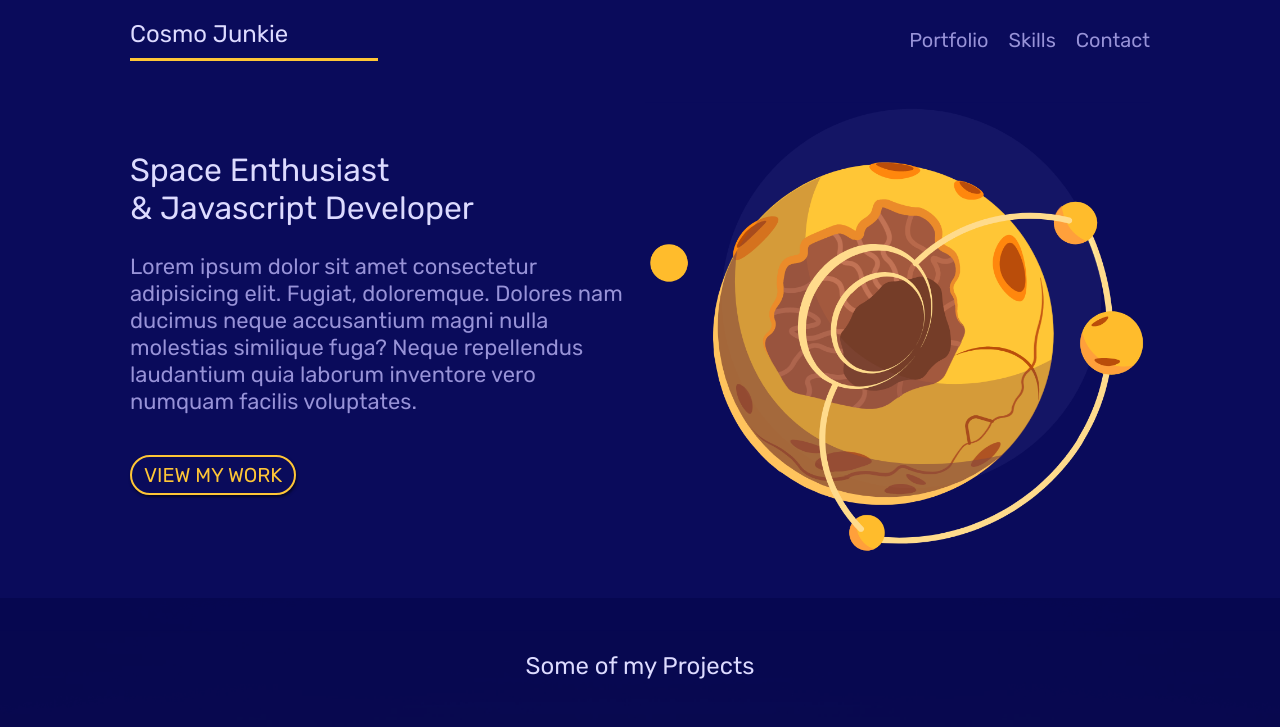
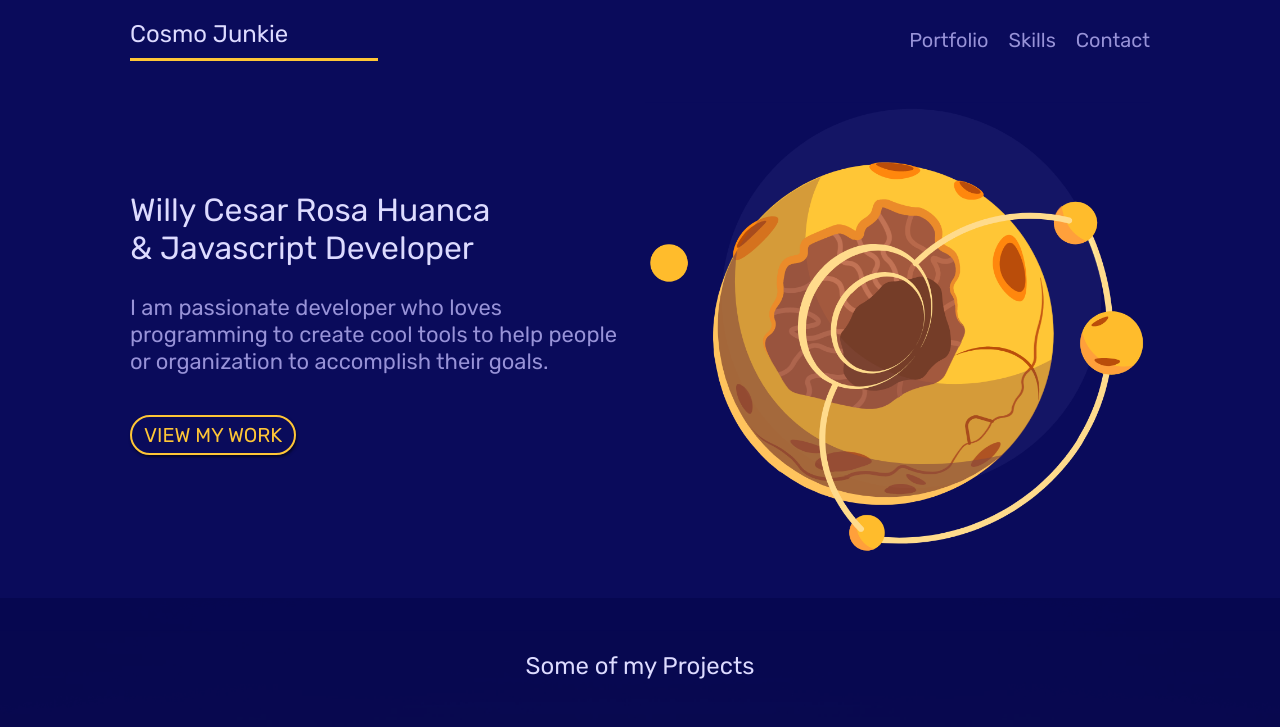
Before and after one commit to Chasty/mobile-first-portfolio, a plain HTML site: page index.html in a window 1280 px wide. Shown: the top 727 px of the page. Drawn offline with Linux system fonts and the light colour scheme.

Commit message:
change my name

```diff
--- /dev/null
+++ b/foo.js
@@ -0,0 +1,3 @@
+function gg() {
+    alert('say gg')
+}
--- a/index.html
+++ b/index.html
@@ -17,12 +17,10 @@
 
     <section id="welcome" class="grid">
       <div class="welcome-text">
-        <h2>Space Enthusiast<br />& Javascript Developer</h2>
+        <h2>Willy Cesar Rosa Huanca<br />& Javascript Developer</h2>
         <p class="leading">
-          Lorem ipsum dolor sit amet consectetur adipisicing elit. Fugiat,
-          doloremque. Dolores nam ducimus neque accusantium magni nulla
-          molestias similique fuga? Neque repellendus laudantium quia laborum
-          inventore vero numquam facilis voluptates.
+          I am passionate developer who loves programming to create cool tools
+          to help people or organization to accomplish their goals.
         </p>
         <a href="#portfolio" class="button">View my work</a>
       </div>
--- a/styles.css
+++ b/styles.css
@@ -87,6 +87,7 @@ h4 {
   display: grid;
   grid-template-columns: repeat(8, 1fr);
   gap: 10px;
+  box-sizing: border-box;
 }
 
 .site-nav {
```
Also changed, not shown: 1 other file.
